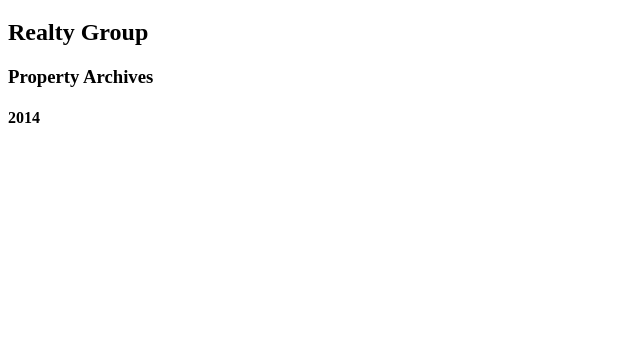
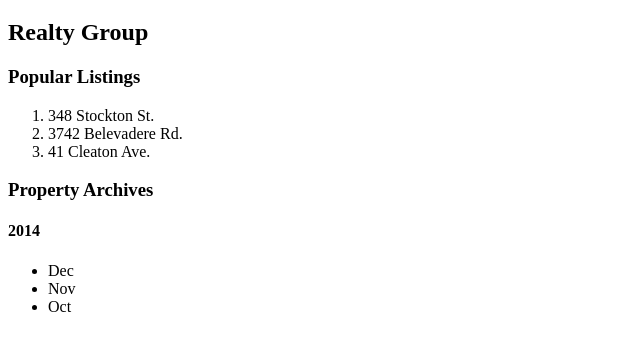
Before and after one commit to wingedmachine/exceptional-realty, a plain HTML site: page real-estate-listings.html in a window 1280 px wide. Shown: the part 61-412 px from the top of the page, without its empty margins (0-640 px from the left). Drawn offline with Linux system fonts and the light colour scheme.

Commit message:
Add lists to listings page

```diff
--- a/real-estate-listings.html
+++ b/real-estate-listings.html
@@ -1,13 +1,26 @@
 <!DOCTYPE html>
 <html lang="en">
   <head>
+    <meta charset="UTF-8">
     <title>Exceptional Realty Group - Luxury Homes - Listings</title>
   </head>
   <body>
     <h1>Exceptional</h1>
     <h2>Realty Group</h2>
 
+    <h3>Popular Listings</h3>
+    <ol>
+      <li>348 Stockton St.</li>
+      <li>3742 Belevadere Rd.</li>
+      <li>41 Cleaton Ave.</li>
+    </ol>
+
     <h3>Property Archives</h3>
     <h4>2014</h4>
+    <ul>
+      <li>Dec</li>
+      <li>Nov</li>
+      <li>Oct</li>
+    </ul>
   </body>
 </html>
```
Lines whose indentation alone changed are shown as unchanged.
